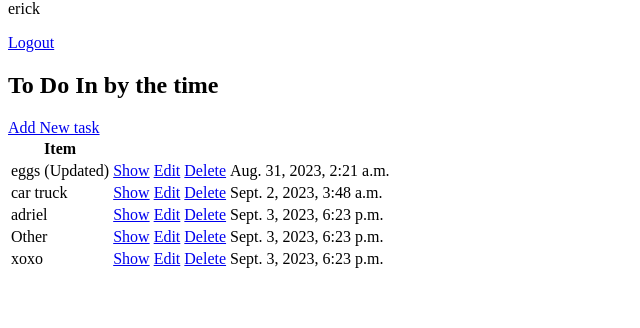
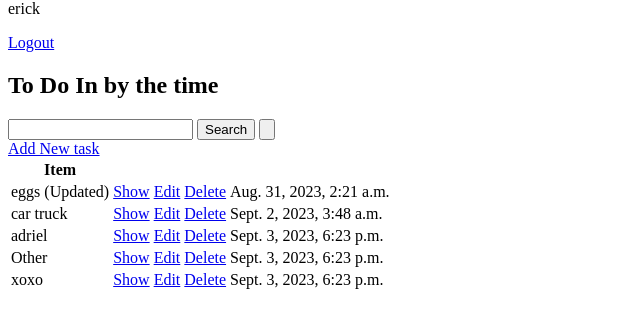
Before and after one commit to ErickNSL/djcrud, a Django app: page / in a window 1280 px wide. Shown: the part 16-344 px from the top of the page, without its empty margins (0-640 px from the left). Run offline with Django 4.2, Linux system fonts and the light colour scheme; a user stored in the database is signed in; data comes from the database, SQL or seed files in the repository; both versions use the stored data as it was after the commit.

Commit message:
search function

```diff
--- a/djcrud/fapp/templates/fapp/task_list.html
+++ b/djcrud/fapp/templates/fapp/task_list.html
@@ -25,6 +25,13 @@
         {% endif %}
 
         <h1>To Do In by the time</h1>
+
+        <form method="GET">
+            <input type="text" value="{{search_input}}" name="search-area" >
+            <input type="submit" value="Search">
+            <input type="submit" value="{{show_all}}" name="s_all">
+        </form>
+
         <a href="{% url 'task-create' %}">Add New task</a>
 
         <table>
--- a/djcrud/fapp/views.py
+++ b/djcrud/fapp/views.py
@@ -30,6 +30,13 @@
         contex = super().get_context_data(**kwargs)
         contex['tasks'] = contex['tasks'].filter(user=self.request.user)
         contex['count'] = contex['tasks'].filter(complete=False).count()
+
+        search_input = self.request.GET.get('search-area') or ''
+
+
+        if search_input:
+            contex['tasks'] = contex['tasks'].filter(title__icontains=search_input)
+
         return contex
 
 
```
Also changed, not shown: djcrud/db.sqlite3.
